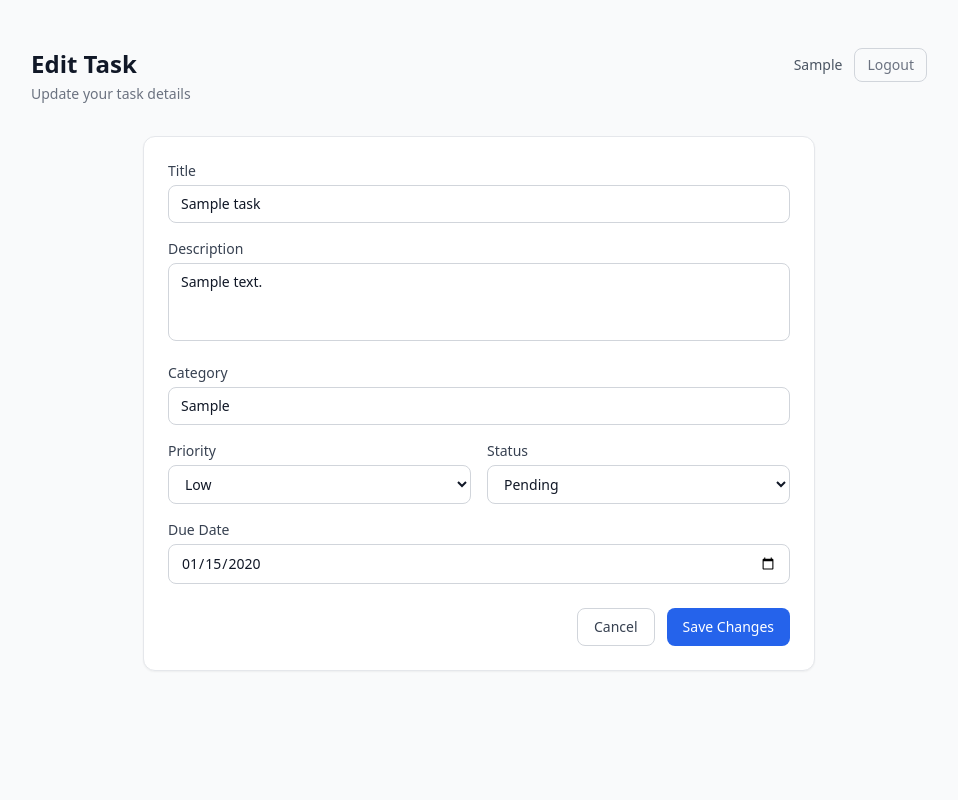
After one commit to Tofik7286/TODO_LIST, a Django app: page /tasks/1/edit/ in a window 1280 px wide. The commit adds this page. Shown: the whole page, without its empty margins (161-1119 px from the left). Run offline with Django 5.2, Linux system fonts and the light colour scheme; a user stored in the database is signed in; tables that the repository leaves empty hold one stand-in row (values such as "Sample post"); some libraries are stand-ins or nearby versions.

Commit message:
Edit Task Added

```diff
--- /dev/null
+++ b/todoapp/templates/todoapp/edit_task.html
@@ -0,0 +1,166 @@
+<!DOCTYPE html>
+<html lang="en">
+<head>
+    <meta charset="UTF-8">
+    <meta name="viewport" content="width=device-width, initial-scale=1.0">
+    <title>Edit Task</title>
+    <script src="https://cdn.tailwindcss.com"></script>
+</head>
+<body class="min-h-screen bg-gray-50 px-4 py-12">
+
+    <div class="w-full max-w-4xl mx-auto">
+
+        <!-- Header -->
+        <div class="flex items-start justify-between mb-8">
+            <div>
+                <h1 class="text-2xl font-bold text-gray-900">Edit Task</h1>
+                <p class="text-sm text-gray-500 mt-1">Update your task details</p>
+            </div>
+            <div class="flex items-center gap-3">
+                <a href="{% url 'profile' %}" class="text-sm text-gray-600 hover:text-blue-600 transition-colors">
+                    {% if request.user.first_name %}{{ request.user.first_name }}{% else %}{{ request.user.email }}{% endif %}
+                </a>
+                <form method="POST" action="{% url 'logout' %}">
+                    {% csrf_token %}
+                    <button type="submit" class="rounded-lg border border-gray-300 px-3 py-1.5 text-sm text-gray-500 hover:border-red-300 hover:text-red-600 transition-colors">
+                        Logout
+                    </button>
+                </form>
+            </div>
+        </div>
+
+        <!-- Form Card -->
+        <div class="max-w-2xl mx-auto bg-white rounded-xl border border-gray-200 shadow-sm p-6">
+            <form method="post" action="{% url 'edit_task' task.id %}" novalidate>
+                {% csrf_token %}
+                <div class="space-y-4">
+
+                    <!-- Title -->
+                    <div>
+                        <label class="block text-sm font-medium text-gray-700 mb-1" for="id_title">Title</label>
+                        <input
+                            type="text"
+                            id="id_title"
+                            name="title"
+                            value="{{ form.title.value|default:'' }}"
+                            placeholder="Task title"
+                            class="w-full px-3 py-2 border {% if form.title.errors %}border-red-400 bg-red-50{% else %}border-gray-300{% endif %} rounded-lg text-sm text-gray-900 placeholder-gray-400 focus:outline-none focus:ring-2 focus:ring-blue-500 focus:border-blue-500 transition-colors"
+                        >
+                        {% for error in form.title.errors %}
+                            <p class="mt-1 text-xs text-red-600">{{ error }}</p>
+                        {% endfor %}
+                    </div>
+
+                    <!-- Description -->
+                    <div>
+                        <label class="block text-sm font-medium text-gray-700 mb-1" for="id_description">Description</label>
+                        <textarea
+                            id="id_description"
+                            name="description"
+                            rows="3"
+                            placeholder="Describe the task..."
+                            class="w-full px-3 py-2 border {% if form.description.errors %}border-red-400 bg-red-50{% else %}border-gray-300{% endif %} rounded-lg text-sm text-gray-900 placeholder-gray-400 focus:outline-none focus:ring-2 focus:ring-blue-500 focus:border-blue-500 transition-colors resize-none"
+                        >{{ form.description.value|default:'' }}</textarea>
+                        {% for error in form.description.errors %}
+                            <p class="mt-1 text-xs text-red-600">{{ error }}</p>
+                        {% endfor %}
+                    </div>
+
+                    <!-- Category -->
+                    <div>
+                        <label class="block text-sm font-medium text-gray-700 mb-1" for="id_category">Category</label>
+                        <input
+                            type="text"
+                            id="id_category"
+                            name="category"
+                            value="{{ form.category.value|default:'' }}"
+                            placeholder="e.g. Work, Personal, Shopping"
+                            class="w-full px-3 py-2 border {% if form.category.errors %}border-red-400 bg-red-50{% else %}border-gray-300{% endif %} rounded-lg text-sm text-gray-900 placeholder-gray-400 focus:outline-none focus:ring-2 focus:ring-blue-500 focus:border-blue-500 transition-colors"
+                        >
+                        {% for error in form.category.errors %}
+                            <p class="mt-1 text-xs text-red-600">{{ error }}</p>
+                        {% endfor %}
+                    </div>
+
+                    <!-- Priority & Status (side by side) -->
+                    <div class="grid grid-cols-1 sm:grid-cols-2 gap-4">
+
+                        <!-- Priority -->
+                        <div>
+                            <label class="block text-sm font-medium text-gray-700 mb-1" for="id_priority">Priority</label>
+                            <select
+                                id="id_priority"
+                                name="priority"
+                                class="w-full px-3 py-2 border {% if form.priority.errors %}border-red-400 bg-red-50{% else %}border-gray-300{% endif %} rounded-lg text-sm text-gray-900 bg-white focus:outline-none focus:ring-2 focus:ring-blue-500 focus:border-blue-500 transition-colors"
+                            >
+                                {% for value, label in form.fields.priority.choices %}
+                                    <option value="{{ value }}" {% if form.priority.value == value %}selected{% endif %}>{{ label }}</option>
+                                {% endfor %}
+                            </select>
+                            {% for error in form.priority.errors %}
+                                <p class="mt-1 text-xs text-red-600">{{ error }}</p>
+                            {% endfor %}
+                        </div>
+
+                        <!-- Status -->
+                        <div>
+                            <label class="block text-sm font-medium text-gray-700 mb-1" for="id_status">Status</label>
+                            <select
+                                id="id_status"
+                                name="status"
+                                class="w-full px-3 py-2 border {% if form.status.errors %}border-red-400 bg-red-50{% else %}border-gray-300{% endif %} rounded-lg text-sm text-gray-900 bg-white focus:outline-none focus:ring-2 focus:ring-blue-500 focus:border-blue-500 transition-colors"
+                            >
+                                {% for value, label in form.fields.status.choices %}
+                                    <option value="{{ value }}" {% if form.status.value == value %}selected{% endif %}>{{ label }}</option>
+                                {% endfor %}
+                            </select>
+                            {% for error in form.status.errors %}
+                                <p class="mt-1 text-xs text-red-600">{{ error }}</p>
+                            {% endfor %}
+                        </div>
+
+                    </div>
+
+                    <!-- Due Date -->
+                    <div>
+                        <label class="block text-sm font-medium text-gray-700 mb-1" for="id_due_date">Due Date</label>
+                        <input
+                            type="date"
+                            id="id_due_date"
+                            name="due_date"
+                            value="{{ form.due_date.value|date:'Y-m-d'|default:'' }}"
+                            class="w-full px-3 py-2 border {% if form.due_date.errors %}border-red-400 bg-red-50{% else %}border-gray-300{% endif %} rounded-lg text-sm text-gray-900 focus:outline-none focus:ring-2 focus:ring-blue-500 focus:border-blue-500 transition-colors"
+                        >
+                        {% for error in form.due_date.errors %}
+                            <p class="mt-1 text-xs text-red-600">{{ error }}</p>
+                        {% endfor %}
+                    </div>
+
+                </div>
+
+                <!-- Non-field errors -->
+                {% if form.non_field_errors %}
+                    <div class="mt-4 bg-red-50 border border-red-200 text-red-800 text-sm px-4 py-3 rounded-lg">
+                        {% for error in form.non_field_errors %}
+                            <p>{{ error }}</p>
+                        {% endfor %}
+                    </div>
+                {% endif %}
+
+                <!-- Actions -->
+                <div class="flex justify-end gap-3 mt-6">
+                    <a href="{% url 'todo' %}" class="inline-flex items-center px-4 py-2 bg-white hover:bg-gray-50 text-gray-700 text-sm font-medium rounded-lg border border-gray-300 transition-colors duration-150 focus:outline-none focus:ring-2 focus:ring-gray-300 focus:ring-offset-2">
+                        Cancel
+                    </a>
+                    <button type="submit" class="inline-flex items-center px-4 py-2 bg-blue-600 hover:bg-blue-700 text-white text-sm font-medium rounded-lg transition-colors duration-150 focus:outline-none focus:ring-2 focus:ring-blue-500 focus:ring-offset-2">
+                        Save Changes
+                    </button>
+                </div>
+
+            </form>
+        </div>
+
+    </div>
+
+</body>
+</html>
--- a/todoapp/templates/todoapp/todo.html
+++ b/todoapp/templates/todoapp/todo.html
@@ -72,6 +72,7 @@
                     <span class="text-gray-700">{{ task.created_at|date:"M d, Y" }}</span>
                 </div>
                 <div class="flex gap-2">
+                    <a href="{% url 'edit_task' task.id %}" class="rounded-md bg-blue-100 px-3 py-1.5 text-xs font-medium text-blue-700 hover:bg-blue-200 transition-colors">Edit</a>
                     <button type="button" class="rounded-md bg-green-100 px-3 py-1.5 text-xs font-medium text-green-700 hover:bg-green-200 transition-colors">Finish</button>
                     <button type="button" class="rounded-md bg-red-100 px-3 py-1.5 text-xs font-medium text-red-700 hover:bg-red-200 transition-colors">Delete</button>
                 </div>
@@ -116,7 +117,7 @@
                         <td class="px-6 py-4 text-gray-500">{{ task.created_at|date:"M d, Y" }}</td>
                         <td class="px-6 py-4">
                             <div class="flex gap-2">
-                                <button type="button" class="rounded-md bg-blue-100 px-3 py-1.5 text-xs font-medium text-blue-700 hover:bg-blue-200 transition-colors">Edit</button>
+                                <a href="{% url 'edit_task' task.id %}" class="rounded-md bg-blue-100 px-3 py-1.5 text-xs font-medium text-blue-700 hover:bg-blue-200 transition-colors">Edit</a>
                                 <button type="button" class="rounded-md bg-red-100 px-3 py-1.5 text-xs font-medium text-red-700 hover:bg-red-200 transition-colors">Delete</button>
                             </div>
                         </td>
--- a/todoapp/urls.py
+++ b/todoapp/urls.py
@@ -8,4 +8,5 @@ urlpatterns = [
     path('logout/', views.logout_view, name='logout'),
     path('profile/', views.profile, name='profile'),
     path('tasks/add/', views.add_task, name='add_task'),
+    path('tasks/<int:task_id>/edit/', views.edit_task, name='edit_task'),
 ]
--- a/todoapp/views.py
+++ b/todoapp/views.py
@@ -1,4 +1,4 @@
-from django.shortcuts import render, redirect
+from django.shortcuts import render, redirect, get_object_or_404
 from django.contrib.auth import authenticate, login as auth_login, logout as auth_logout, update_session_auth_hash
 from django.contrib.auth.decorators import login_required
 from django.contrib import messages
@@ -59,6 +59,20 @@ def add_task(request):
 
 
 @login_required
+def edit_task(request, task_id):
+    task = get_object_or_404(Task, pk=task_id, user=request.user)
+    if request.method == 'POST':
+        form = TaskForm(request.POST, instance=task)
+        if form.is_valid():
+            form.save()
+            messages.success(request, 'Task updated successfully.')
+            return redirect('todo')
+    else:
+        form = TaskForm(instance=task)
+    return render(request, 'todoapp/edit_task.html', {'form': form, 'task': task})
+
+
+@login_required
 def logout_view(request):
     auth_logout(request)
     return redirect('login')
```
Also changed, not shown: .claude/specs/08-edit-task.md (added).
